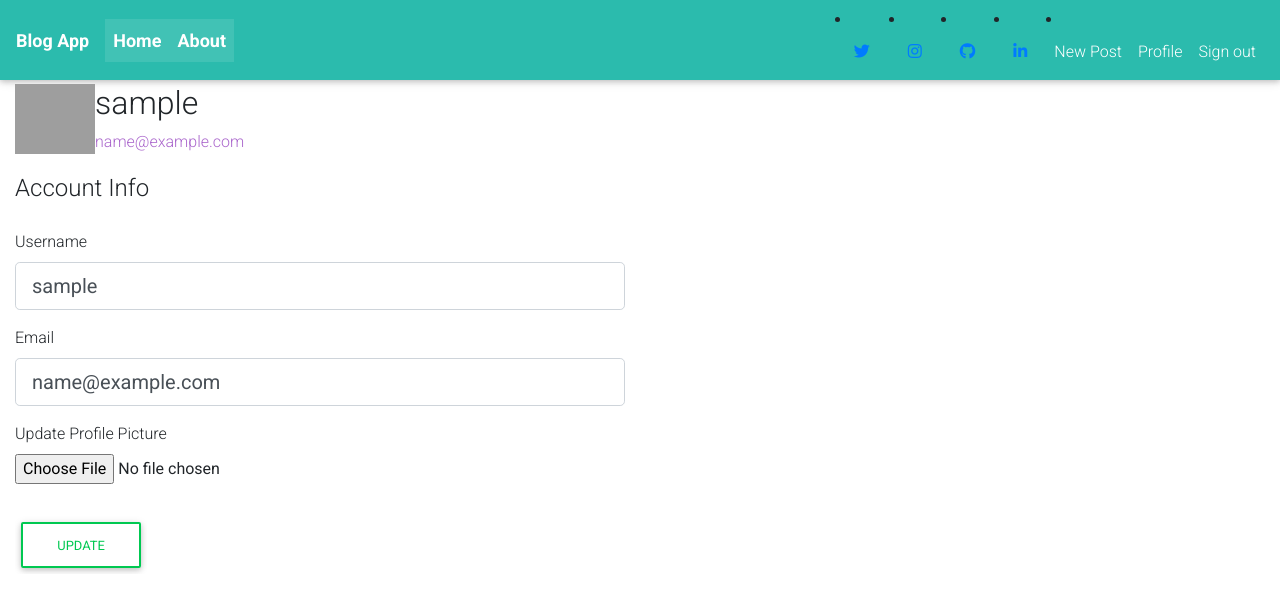
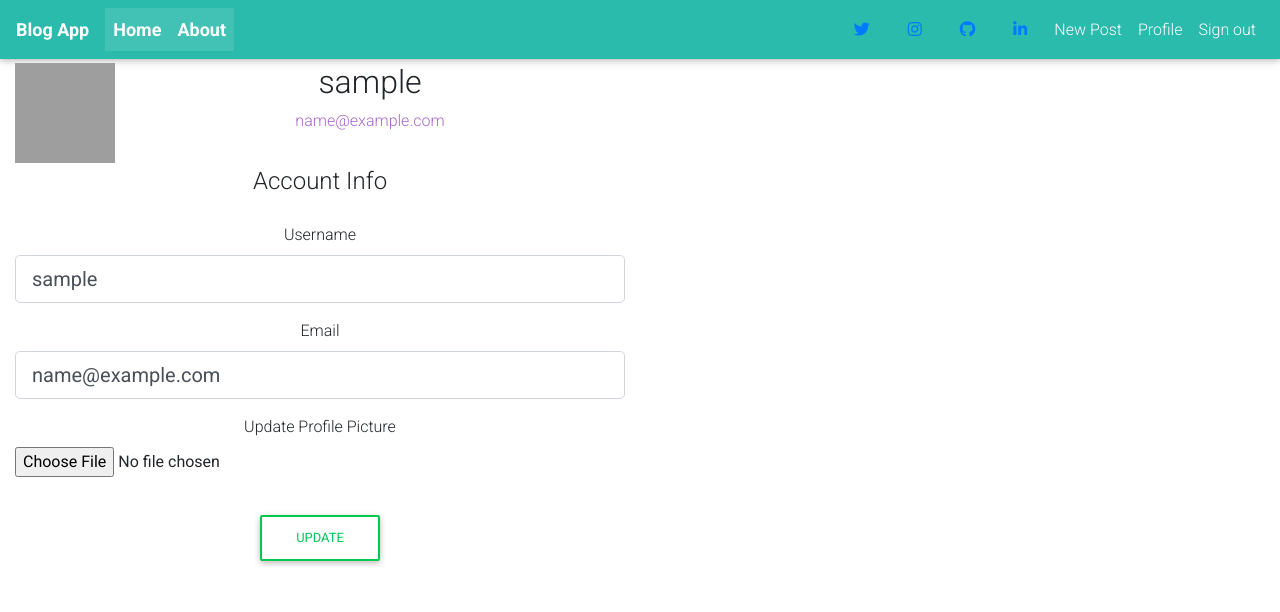
Before and after one commit to Frankline-Kiplangat/blog-app, a Flask app: page /account in a window 1280 px wide. Shown: the top 612 px of the page. Run offline with Flask 2, Linux system fonts and the light colour scheme; the visitor is signed in with stand-in values (Sample User, id 1); data comes from the database, SQL or seed files in the repository; some libraries are stand-ins or nearby versions; grey boxes are pictures that could not be loaded.

Commit message:
Fix bugs and change folder structure

```diff
--- a/app/__init__.py
+++ b/app/__init__.py
@@ -22,4 +22,3 @@ login_manager.login_message_category = 'info'
 
 
 from app import views
-from app import errors
--- /dev/null
+++ b/app/main/__init__.py
@@ -0,0 +1,3 @@
+from flask import Blueprint
+main = Blueprint ('main', __name__)
+from . import  views, errors
--- a/app/models.py
+++ b/app/models.py
@@ -12,7 +12,7 @@ class User(db.Model, UserMixin):
     id = db.Column(db.Integer, primary_key=True)
     username = db.Column(db.String(20), unique=True, nullable=False)
     email = db.Column(db.String(120), unique=True, nullable=False)
-    image_file = db.Column(db.String(20), nullable=False, default='default.jpg')
+    image_file = db.Column(db.String(20), nullable=False, default='default.jpeg')
     password = db.Column(db.String(60), nullable=False)
     posts = db.relationship('Post', backref='author', lazy=True)
 
--- a/app/templates/create_post.html
+++ b/app/templates/create_post.html
@@ -13,7 +13,7 @@
             {% for error in form.title.errors %}
                   <span>{{ error }}</span>
                 {% endfor %}
-  </div>
+    </div>
      {% else %}
         {{ form.title(class="form-control form-control-lg") }}
      {% endif %}
@@ -30,9 +30,9 @@
    {% else %}
 {{ form.content(class="form-control form-control-lg") }}
      {% endif %}
- </div>
+</div>
     </fieldset>
-     <div class="form-group form group">
+    <div class="form-group form group">
              {{ form.submit(class="btn btn-outline-primary") }}
             </div>
         </form>
--- a/app/templates/home_page.html
+++ b/app/templates/home_page.html
@@ -1,5 +1,6 @@
 {% extends 'base.html' %}
 {% block content %}
+<p style="text-align: center; font-weight: bold; font-size: large;">Welcome To My Blog</p>
     {% for post in posts %}
     <article class="media content-section">
       <img style="height: 100px; width: 200px; border-radius:40%" src="{{ url_for('static', filename='images/' + post.author.image_file) }}">
--- a/app/templates/navbar.html
+++ b/app/templates/navbar.html
@@ -4,8 +4,13 @@
  <link href="navbar-top-fixed.css" rel="stylesheet">
   <title>Blog</title>
   </head>
-  <body>
-<nav class="mb-1 navbar navbar-expand-lg navbar-dark default-color">
+  <style>
+  #navbar > li {
+   list-style-type:none !important;
+}
+  </style>
+  <body style="text-align: center;">
+<nav class="mb-1 navbar navbar-expand-lg navbar-dark default-color" style="list-style-type:none;">
   <a class="navbar-brand" href="#" style="font-weight: bold; font-size: large;">Blog App</a>
   <button class="navbar-toggler" type="button" data-toggle="collapse" data-target="#navbarSupportedContent-333"
     aria-controls="navbarSupportedContent-333" aria-expanded="false" aria-label="Toggle navigation">
@@ -21,7 +26,7 @@
       </li>
 
     </ul>
-<li class="nav-item">
+<li class="nav-item" style="list-style-type:none;">
           <a class="nav-link waves-effect waves-light" href="https://twitter.com/" target="_blank">
             <i class="fab fa-twitter" ></i>
           </a>
--- a/app/templates/post_article.html
+++ b/app/templates/post_article.html
@@ -11,6 +11,7 @@
     <div class="article-metadata">
    <a class="mr-2 ml-4 animated slideInRight" href="#">{{ post.author.username }}</a>
     <small class="text-muted">{{ post.date_posted.strftime('%Y-%m-%d') }}</small>
+
     {% if post.author == current_user %}
     <div>
     <a class="btn btn-primary" href="{{ url_for('update_post', post_id = post.id) }}">Update</a>
--- a/app/templates/user_account.html
+++ b/app/templates/user_account.html
@@ -2,7 +2,7 @@
 {% block content %}
     <div class="content-section">
         <div class="media">
-        <img class="square account-img" style="height: 70px; width: 80px;" src="{{ image_file }}">
+        <img class="square account-img" style="height: 100px; width: 100px;" src="{{ image_file }}">
         <div class="media-body">
             <h2 class="account-heading">{{ current_user.username }}</h2>
             <p class="text-secondary">{{ current_user.email }}</p>
--- /dev/null
+++ b/db.py
@@ -0,0 +1 @@
+db = SQLAlchemy()
--- a/manage.py
+++ b/manage.py
@@ -1,8 +1,9 @@
 from app import app
 from flask_script import Manager, Server
+from  flask_migrate import Migrate, MigrateCommand
 
-
-
+# migrate = Migrate(app,db)
+# manager.add_command('db',MigrateCommand)
 manager = Manager(app)
 manager.add_command('server',Server)
 
```
Also changed, not shown: app/templates/about_blog.html (+11 -3 lines), app/main/errors.py (renamed from app/errors.py), app/main/forms.py (added), 2 other files.
